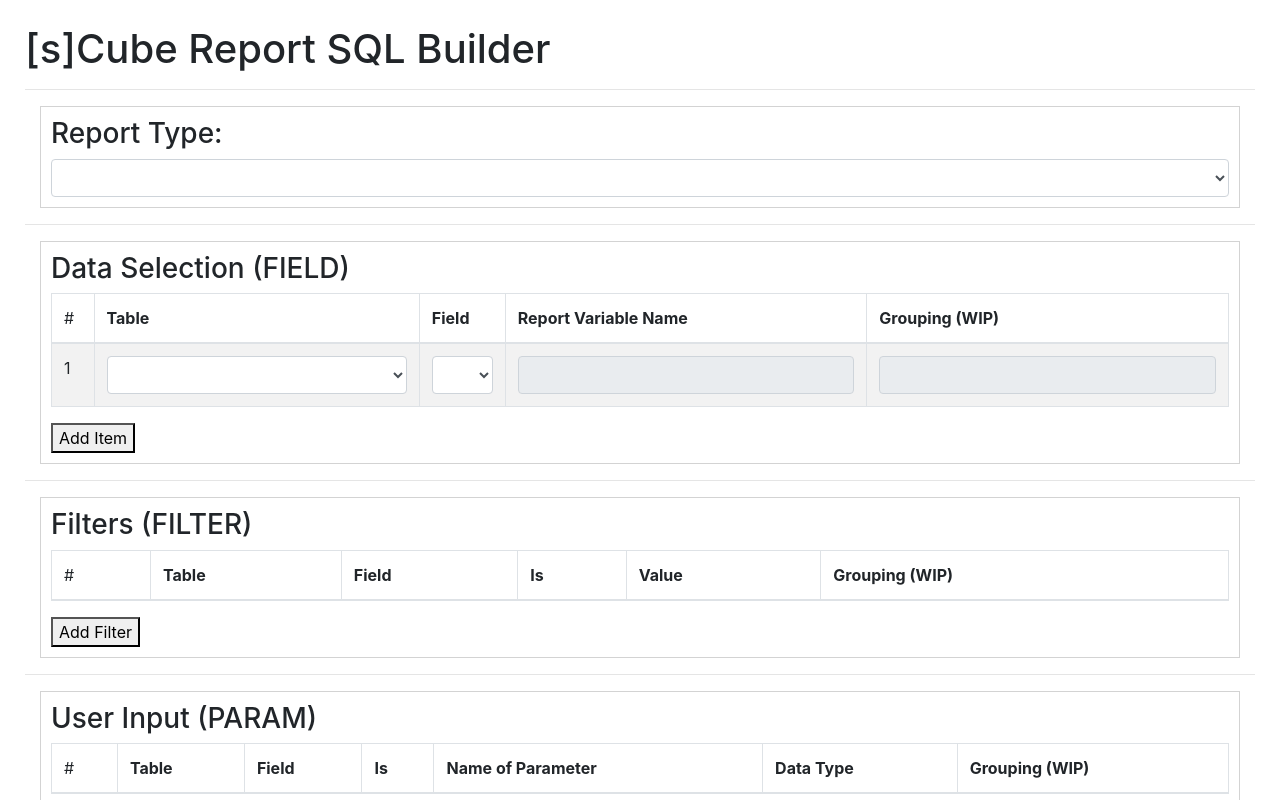
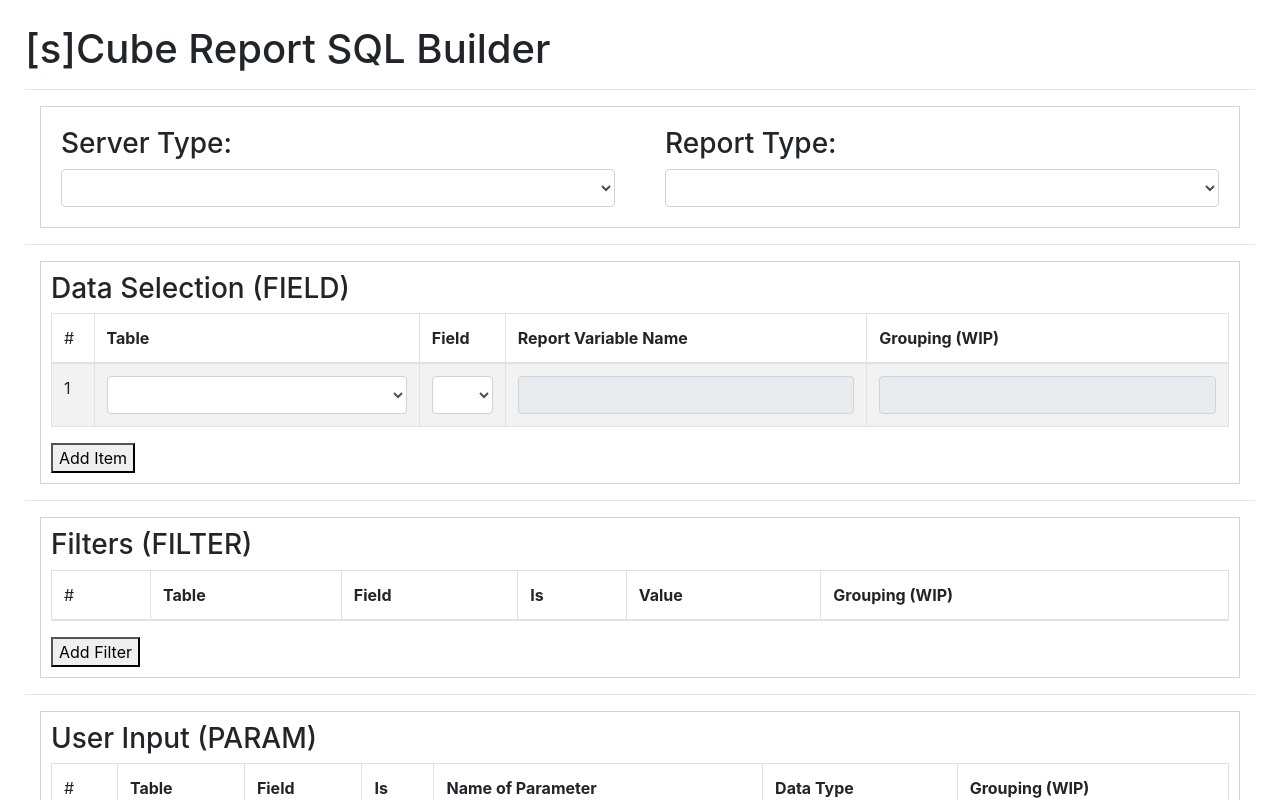
Before and after one commit to ItsAMeNick/sCube-Report-SQL-Builder, a React (Create React App) app: page / in a window 1280 px wide. Shown: the top 800 px of the page. Built offline with nearby package versions, Linux system fonts and the light colour scheme.

Commit message:
[NZ] Added Server type and fixed backend

```diff
--- a/src/components/CORE_Mode.js
+++ b/src/components/CORE_Mode.js
@@ -1,5 +1,7 @@
 import React, { Component } from 'react';
 import { connect } from "react-redux";
+import Row from "react-bootstrap/Row"
+import Col from "react-bootstrap/Col"
 
 import "./Container.css";
 
@@ -14,12 +16,23 @@ class CORE_Mode extends Component {
     render() {
         return (
             <div className="Container">
-                <h3>Report Type: </h3>
-                <Form.Control as="select" onChange={e => this.props.update(e.target.value)}>
-                    <option/>
-                    <option label="Oracle" value="Oracle"/>
-                    <option label="SQL Server" value="SQL Server"/>
-                </Form.Control>
+            <Row>
+                <Col className="half">
+                    <h3>Server Type: </h3>
+                    <Form.Control id="server_type" as="select" onChange={e => this.props.updateServer(e.target.value)}>
+                        <option/>
+                        <option label="Oracle" value="Oracle"/>
+                        <option label="SQL Server" value="SQL Server"/>
+                    </Form.Control>
+                </Col> <Col className="half">
+                    <h3>Report Type: </h3>
+                    <Form.Control id="server_type" as="select" onChange={e => this.props.updateReport(e.target.value)}>
+                        <option/>
+                        <option label="Crystal" value="Crystal"/>
+                        <option label="SSRS" value="SQL SSRS"/>
+                    </Form.Control>
+                </Col>
+            </Row>
             </div>
         );
     }
@@ -29,9 +42,19 @@ const mapStateToProps = state => ({
 });
 
 const mapDispatchToProps = dispatch => ({
-    update: m => dispatch({
+    updateServer: m => dispatch({
         type: "update_type",
-        payload: m
+        payload: {
+            type: "server",
+            value: m
+        }
+    }),
+    updateReport: m => dispatch({
+        type: "update_type",
+        payload: {
+            type: "report",
+            value: m
+        }
     })
 });
 
--- a/src/components/Container.css
+++ b/src/components/Container.css
@@ -6,6 +6,11 @@
     align-items: center;
 }
 
+.half {
+    width: 50%;
+    margin: 10px
+}
+
 .darkHR {
     border-color: DarkGray;
 }
--- a/src/modules/reducer.js
+++ b/src/modules/reducer.js
@@ -1,7 +1,8 @@
 import _ from "lodash";
 
 const initialState = {
-    mode: null,
+    report_type: null,
+    server_type: null,
     groups: {
         // "1": {
         //     key: 1,
@@ -53,7 +54,11 @@ const sCubeReducer = (state = initialState, action) => {
 
     case "update_type": {
         let newState = _.cloneDeep(state);
-        newState.mode = action.payload;
+        if (action.payload.type === "report") {
+            newState.report_type = action.payload.value;
+        } else if (action.payload.type === "server") {
+            newState.server_type = action.payload.value;
+        }
         return newState;
     }
 
```
